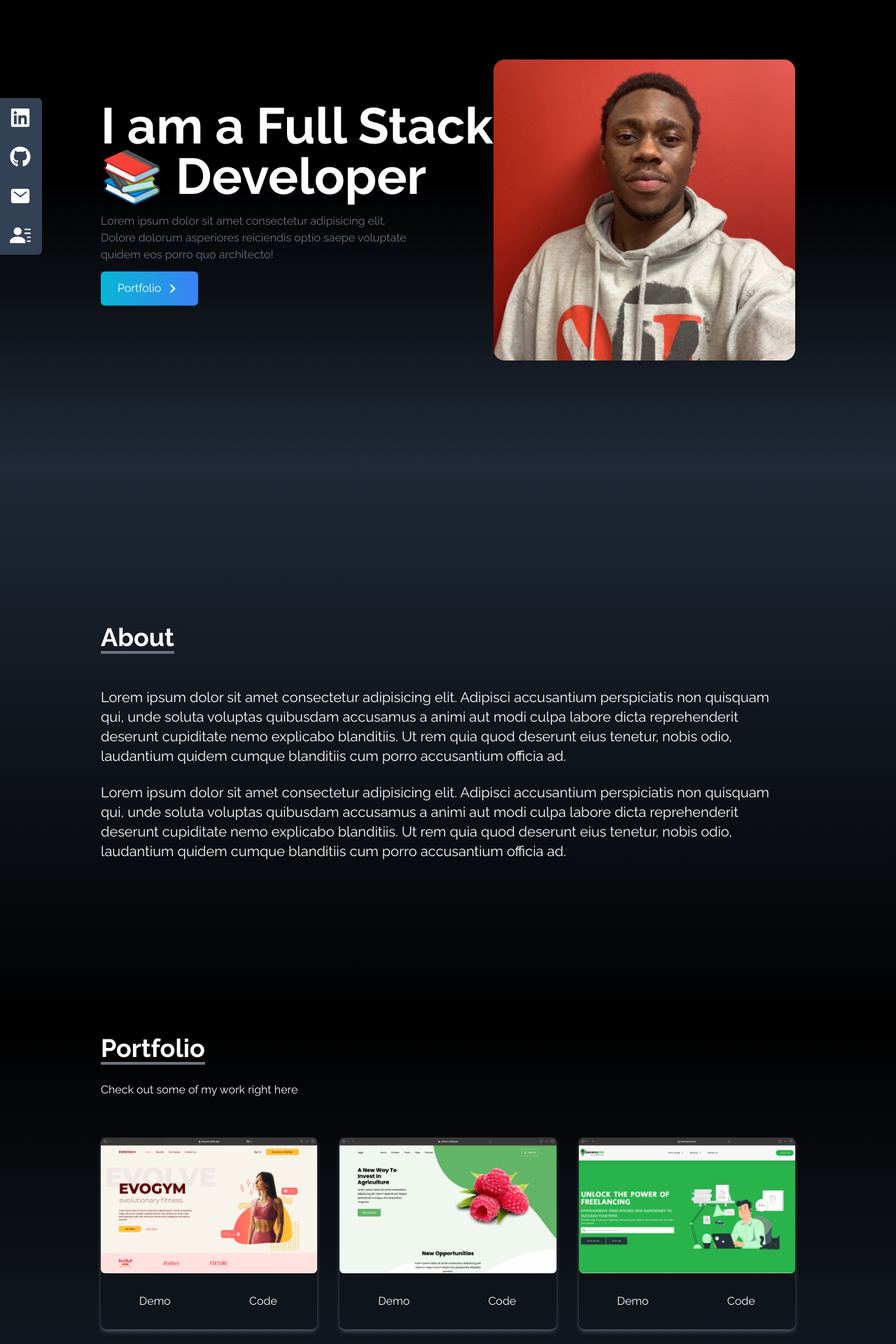
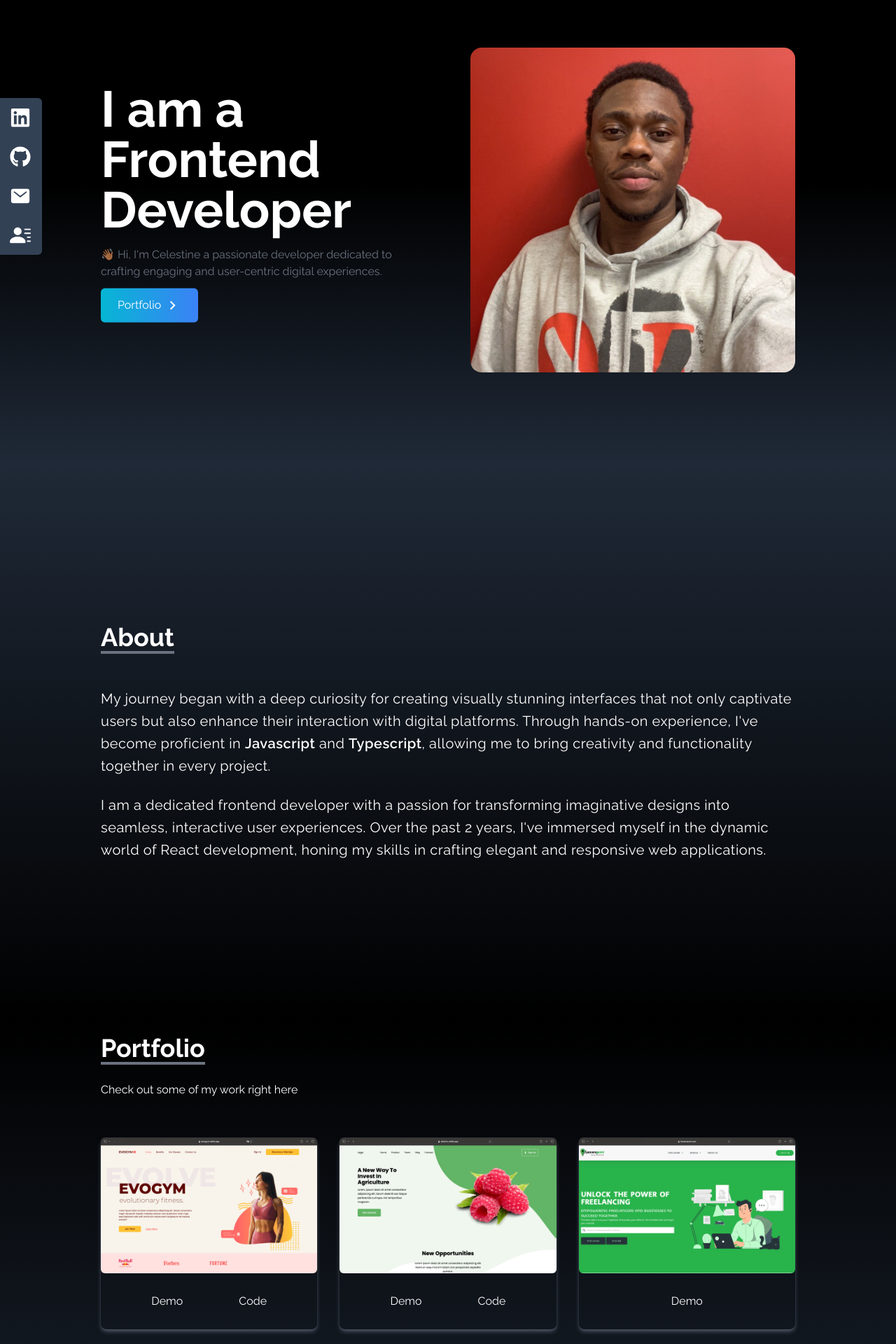
Before and after one commit to OldRodger/Portfolio, a React (Vite) app: page / in a window 1280 px wide. Shown: the part 140-2060 px from the top of the page at 70% size. Built offline with nearby package versions, Linux system fonts and the light colour scheme.

Commit message:
replaced dummy texts

```diff
--- a/src/components/About.jsx
+++ b/src/components/About.jsx
@@ -1,6 +1,7 @@
 import React from 'react'
 
 function About() {
+    const yearsOfExp = new Date(Date.now()).getFullYear() - new Date(2022, 2).getFullYear();
     return (
 
         <div name="about" className='w-full bg-gradient-to-b from-gray-800 to-black text-white md:h-screen'>
@@ -9,11 +10,12 @@ function About() {
                     <p className='text-4xl font-bold border-b-4 border-gray-500 inline-block'>About</p>
                 </div>
                 <div className='grid gap-6 text-lg md:text-xl'>
-                    <p>
-                        Lorem ipsum dolor sit amet consectetur adipisicing elit. Adipisci accusantium perspiciatis non quisquam qui, unde soluta voluptas quibusdam accusamus a animi aut modi culpa labore dicta reprehenderit deserunt cupiditate nemo explicabo blanditiis. Ut rem quia quod deserunt eius tenetur, nobis odio, laudantium quidem cumque blanditiis cum porro accusantium officia ad.
+                    <p className='leading-8 tracking-wide'>
+                        My journey began with a deep curiosity for creating visually stunning interfaces that not only captivate users but also enhance their interaction with digital platforms. Through hands-on experience, I've become proficient in <span className='font-semibold'>Javascript</span> and <span className='font-semibold'>Typescript</span>, allowing me to bring creativity and functionality together in every project.
                     </p>
-                    <p>
-                        Lorem ipsum dolor sit amet consectetur adipisicing elit. Adipisci accusantium perspiciatis non quisquam qui, unde soluta voluptas quibusdam accusamus a animi aut modi culpa labore dicta reprehenderit deserunt cupiditate nemo explicabo blanditiis. Ut rem quia quod deserunt eius tenetur, nobis odio, laudantium quidem cumque blanditiis cum porro accusantium officia ad.
+
+                    <p className='leading-8 tracking-wide'>
+                        I am a dedicated frontend developer with a passion for transforming imaginative designs into seamless, interactive user experiences. Over the past {yearsOfExp} years, I've immersed myself in the dynamic world of React development, honing my skills in crafting elegant and responsive web applications.
                     </p>
                 </div>
             </div>
--- a/src/components/Contact.jsx
+++ b/src/components/Contact.jsx
@@ -2,7 +2,7 @@ import React from 'react'
 
 function Contact() {
     return (
-        <div name="contact" className='w-full h-screen bg-gradient-to-b from-black to-gray-800 text-white pt-12 md:pt-0 border-t-4 border-red-600'>
+        <div name="contact" className='w-full h-screen bg-gradient-to-b from-black to-gray-800 text-white pt-12 md:pt-0'>
             <div className='flex flex-col justify-center h-full p-4 max-w-screen-lg mx-auto'>
                 <div className='pb-8'>
                     <p className='font-bold text-4xl border-b-4 border-gray-500 inline-block'>Contact me!</p>
--- a/src/components/Home.jsx
+++ b/src/components/Home.jsx
@@ -9,9 +9,9 @@ function Home() {
         <div name="home" className='h-screen w-full bg-gradient-to-b from-black via-black to-gray-800 pt-20'>
             <div className='max-w-screen-lg mx-auto flex flex-col items-center justify-center h-full px-4 md:flex-row'>
                 <div className='flex flex-col justify-center h-full'>
-                    <h2 className='text-4xl sm:text-7xl font-bold text-white'>I am a Full Stack <span className='hidden md:inline-block'>📚</span> Developer </h2>
+                    <h2 className='text-4xl sm:text-7xl font-bold text-white'>I am a Frontend Developer </h2>
                     <p className='text-gray-500 py-4 max-w-md'>
-                        Lorem ipsum dolor sit amet consectetur adipisicing elit. Dolore dolorum asperiores reiciendis optio saepe voluptate quidem eos porro quo architecto!
+                        👋🏾 Hi, I'm Celestine a passionate developer dedicated to crafting engaging and user-centric digital experiences.
                     </p>
                     <div>
                         <Link to='portfolio' duration={500} offset={-60} smooth>
@@ -26,7 +26,7 @@ function Home() {
                 </div>
 
                 <div>
-                    <img src={heroImage} alt="my profile" className='rounded-2xl w-2/3 md:w-full' />
+                    <img src={heroImage} alt="my profile" className='rounded-2xl mx-auto w-2/3 md:w-full' />
                 </div>
             </div>
         </div>
--- a/src/components/NavBar.jsx
+++ b/src/components/NavBar.jsx
@@ -14,7 +14,7 @@ function NavBar() {
     return (
         <div className='flex justify-between items-center w-full h-20 px-4 text-white fixed bg-black z-20'>
             <div>
-                <h1 className='font-signture text-5xl ml-2'>Cee</h1>
+                <h1 className='font-signture text-5xl ml-2'>DevCee</h1>
             </div>
 
             <ul className="hidden md:flex">
--- a/src/components/Portfolio.jsx
+++ b/src/components/Portfolio.jsx
@@ -12,38 +12,50 @@ function Portfolio() {
             id: 1,
             src: EvoGym,
             projectName: "EvoGym",
-            bgColor: "bg-amber-800"
+            bgColor: "bg-amber-800",
+            code: "https://github.com/OldRodger/Evogym",
+            demo: "https://evoogym.netlify.app/"
 
         },
         {
             id: 2,
             src: Wifahrm,
             projectName: "Wifahrm",
-            bgColor: "bg-green-700"
+            bgColor: "bg-green-700",
+            code: "https://github.com/OldRodger/WiFahrm",
+            demo: "https://wifahrm.netlify.app/"
         },
         {
             id: 3,
             src: LancersPoint,
             projectName: "Lancers Point",
-            bgColor: "bg-green-700"
+            bgColor: "bg-green-700",
+            code: "#",
+            demo: "https://lancerspoint.com/"
         },
         {
             id: 4,
             src: HotelCardiff,
             projectName: "Hotel Cardiff",
-            bgColor: "bg-green-700"
+            bgColor: "bg-green-700",
+            code: "https://github.com/OldRodger/hotel-cardiff",
+            demo: "https://hotelcardiff.netlify.app/"
         },
         {
             id: 5,
             src: HotelHorizon,
             projectName: "Hotel Horizon",
-            bgColor: "bg-amber-800"
+            bgColor: "bg-amber-800",
+            code: "https://github.com/OldRodger/hotel-horizon",
+            demo: "https://hotel-horizon.netlify.app/"
         },
         {
             id: 6,
             src: TicTacToe,
             projectName: "Tic-Tac-Toe",
-            bgColor: "bg-slate-700"
+            bgColor: "bg-slate-700",
+            code: "https://github.com/OldRodger/Tic-Tac-Toe",
+            demo: "https://noughts.netlify.app/"
         }
     ]
 
@@ -59,7 +71,7 @@ function Portfolio() {
 
                 <div className='grid sm:grid-cols-2 md:grid-cols-3 gap-8 px-12 sm:px-0'>
                     {
-                        portfolios.map(({ id, src, projectName, bgColor }) => (
+                        portfolios.map(({ id, src, projectName, bgColor, code, demo }) => (
                             <div key={id} className='group shadow-md shadow-gray-600 rounded-lg'>
                                 <div className='relative' >
                                     <div className={`hidden absolute w-full h-full top-0 left-0 md:grid place-items-center ${bgColor} z-10 rounded-md opacity-0 group-hover:opacity-100 transition-opacity duration-500`}>
@@ -68,8 +80,14 @@ function Portfolio() {
                                     <img src={src} alt="portfolio image" className='rounded-md' />
                                 </div>
                                 <div className='flex items-center justify-center'>
-                                    <button className='w-1/2 px-6 py-3 m-4 duration-200 hover:scale-105'>Demo</button>
-                                    <button className='w-1/2 px-6 py-3 m-4 duration-200 hover:scale-105'>Code</button>
+                                    <a href={demo} target='_blank'>
+                                        <button className='w-1/2 px-6 py-3 m-4 duration-200 hover:scale-105'>Demo</button>
+                                    </a>
+                                    {projectName !== "Lancers Point" && (
+                                        <a href={code} target='_blank'>
+                                            <button className='w-1/2 px-6 py-3 m-4 duration-200 hover:scale-105'>Code</button>
+                                        </a>
+                                    )}
                                 </div>
                             </div>
                         ))
```
